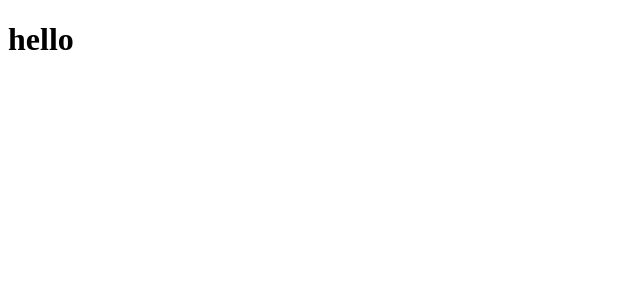
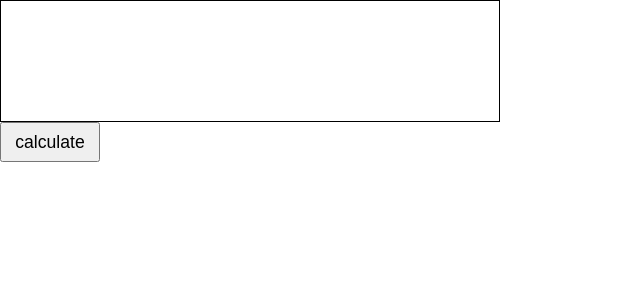
Before and after one commit to Eisenbartl/StringCalculator, a React app: page / in a window 1280 px wide. Shown: the top 300 px of the page, without its empty margins (0-640 px from the left). Built offline with nearby package versions, Linux system fonts and the light colour scheme; the HTML template or start-up script is replaced by a standard one.

Commit message:
step one commit

```diff
--- a/client/src/Components/App.jsx
+++ b/client/src/Components/App.jsx
@@ -1,17 +1,44 @@
 import Axios from 'axios';
 import React from 'react';
+import Calculator from './Calculator.jsx';
 
 class App extends React.Component {
   constructor(props) {
     super(props);
 
-    this.state = {};
+    this.state = {
+      input: '',
+      output: ''
+    };
+
+    this.handleClick = this.handleClick.bind(this);
+    this.trackInput = this.trackInput.bind(this);
+  }
+
+  handleClick() {
+    Axios.post('/', { input: this.state.input })
+      .then(res =>
+        this.setState({
+          input: '', // clear input field
+          output: res.data // display result in output field
+        })
+      )
+      .catch(err => console.log(err));
+  }
+
+  trackInput(e) {
+    this.setState({ input: e.target.value });
   }
 
   render() {
     return (
       <div>
-        <h1>hello</h1>
+        <Calculator
+          handleClick={this.handleClick}
+          trackInput={this.trackInput}
+          input={this.state.input}
+          output={this.state.output}
+        />
       </div>
     );
   }
--- a/client/src/index.jsx
+++ b/client/src/index.jsx
@@ -1,6 +1,6 @@
 import React from 'react';
 import ReactDOM from 'react-dom';
 import App from './Components/App.jsx';
-// import './style/style.css';
+import '../../style/style.css';
 
 ReactDOM.render(<App />, document.getElementById('root'));
--- /dev/null
+++ b/style/style.css
@@ -0,0 +1,34 @@
+* {
+  padding: 0;
+  margin: 0;
+  box-sizing: border-box;
+}
+
+.calculator-i-o {
+  border: 1px solid #000;
+  display: flex;
+  flex-direction: column;
+  width: 500px;
+}
+
+.calculator-input,
+.calculator-output {
+  height: 60px;
+  font-size: 2rem;
+  font-family: Arial, Helvetica, sans-serif;
+  padding: 0.5rem;
+  text-align: right;
+}
+
+.calculator-input {
+  border: none;
+  /* border-bottom: 1px solid #000; */
+  outline: none;
+}
+
+.calculator-btn {
+  height: 40px;
+  width: 100px;
+  font-size: 1.1rem;
+  font-family: Arial, Helvetica, sans-serif;
+}
```
Also changed, not shown: package.json (line endings or trailing spaces), webpack.config.js (line endings or trailing spaces), 4 other files (tests, documents, lock files or other folders).
